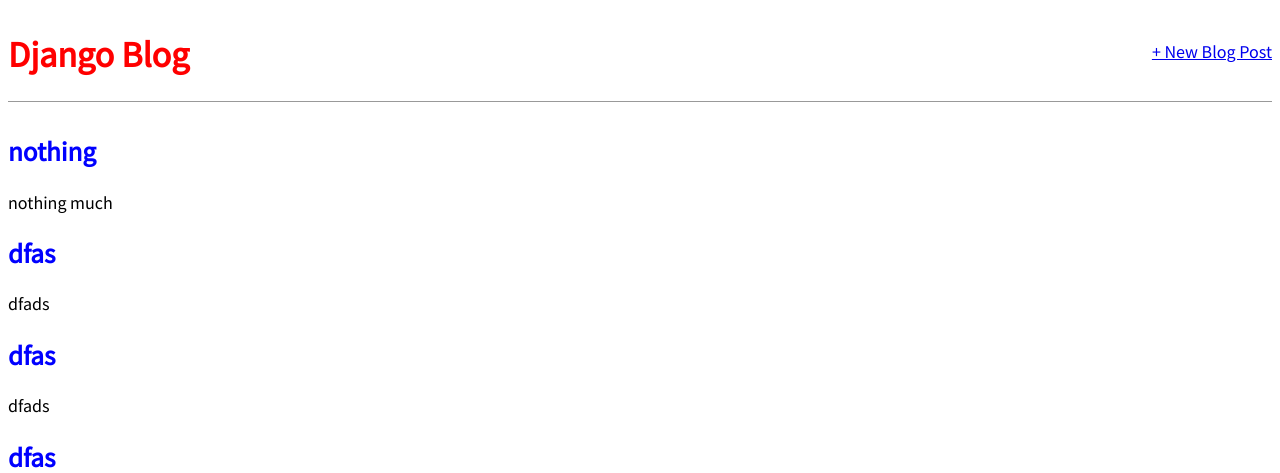
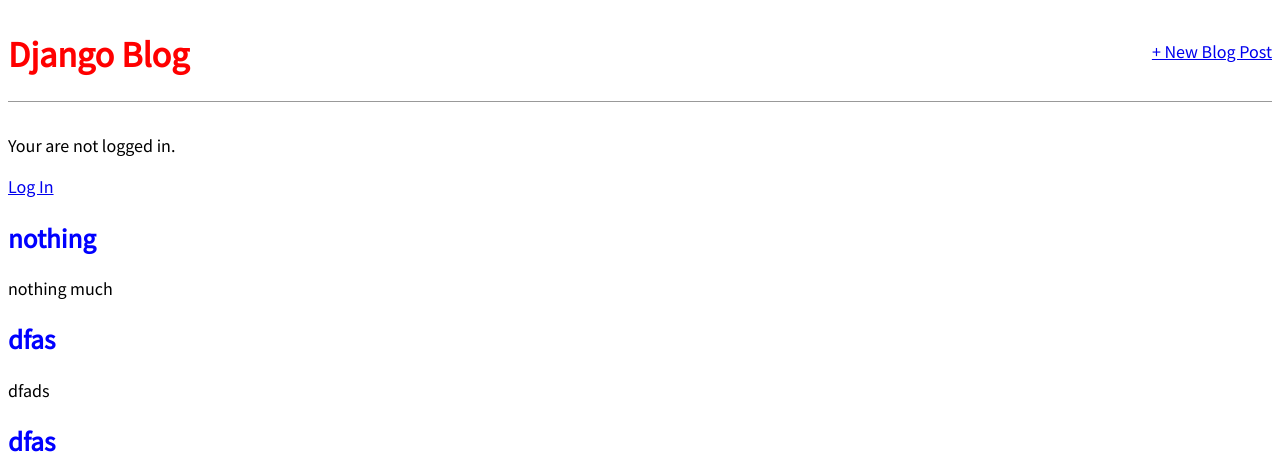
Before and after one commit to chrstphrbls/blog, a Django app: page / in a window 1280 px wide. Shown: the top 473 px of the page. Run offline with Django 3.2, Linux system fonts and the light colour scheme; data comes from the database, SQL or seed files in the repository.

Commit message:
display user logged in added

```diff
--- a/blog/templates/base.html
+++ b/blog/templates/base.html
@@ -9,6 +9,7 @@
         <link href="{% static 'css/base.css' %}" rel="stylesheet">
     </head>
     <body>
+        <div>
             <header>
                     <div class="nav-left">
                     <h1><a href="{% url 'home' %}"> Django Blog</a></h1>
@@ -17,7 +18,12 @@
                         <a href="{% url 'post_new' %}"> + New Blog Post </a>
                     </div>
                 </header>
-        <div>
+                {% if user.is_authenticated %}
+                    <p>Hi {{ user.username }} </p>
+                {% else %}
+                    <p>Your are not logged in.</p>
+                    <a href="{% url 'login' %"> Log In</a>
+                {% endif %}
             {% block content %}
 
             {% endblock content %}
```
Lines whose indentation alone changed are shown as unchanged.
